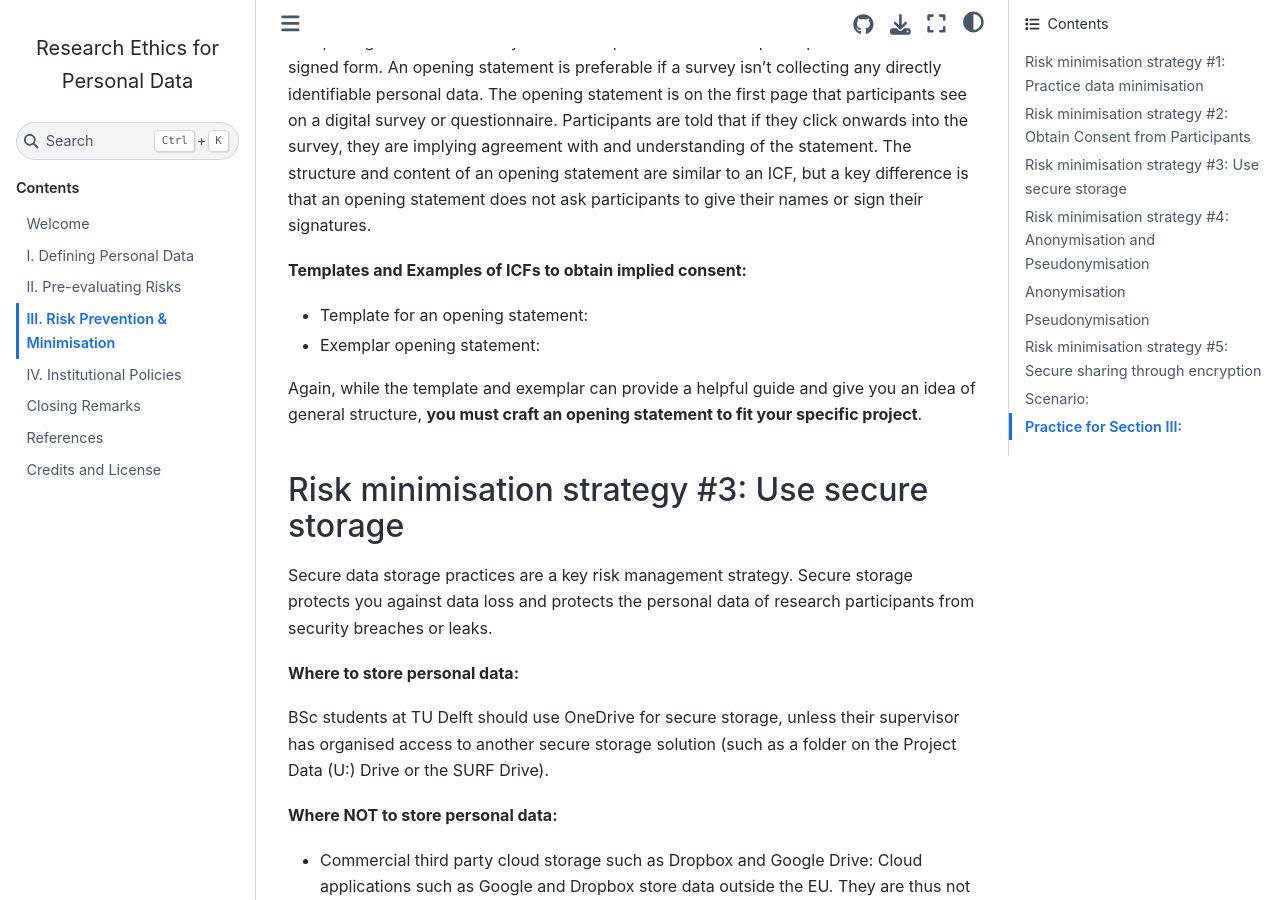
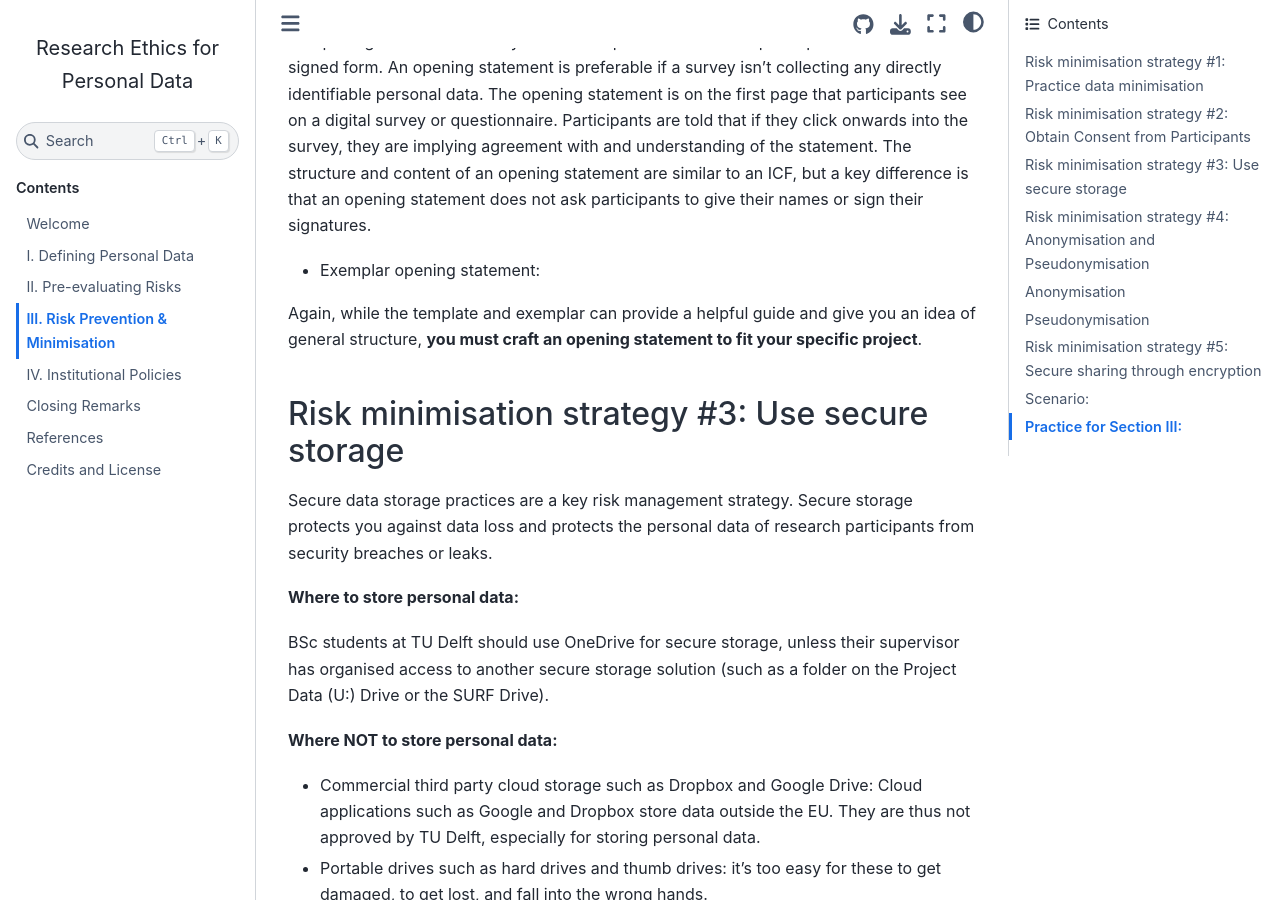
Before and after one commit to tu-delft-library/BSc_Research_Ethics_for_Personal_Data, a Jupyter Book: the page built from book/risk_mitigation.md, in a window 1280 px wide and 900 px high, scrolled down 1752 px. Built offline with Jupyter Book 1.0.4 settings and Sphinx 7.4.7 and the Sphinx Book theme 1.1.4, drawn with Linux system fonts in a browser that asks for light colours; comment, search, counter and statistics services are not loaded.

Commit message:
Update risk_mitigation.md

```diff
--- a/book/risk_mitigation.md
+++ b/book/risk_mitigation.md
@@ -43,10 +43,6 @@ While the template and exemplar of an ICF can provide a helpful guide, you must
 ### Implied Consent via an Opening Statement
 
 An opening statement is a way to obtain implied consent from participants without a signed form. An opening statement is preferable if a survey isn't collecting any directly identifiable personal data. The opening statement is on the first page that participants see on a digital survey or questionnaire. Participants are told that if they click onwards into the survey, they are implying agreement with and understanding of the statement. The structure and content of an opening statement are similar to an ICF, but a key difference is that an opening statement does not ask participants to give their names or sign their signatures.
-
-**Templates and Examples of ICFs to obtain implied consent:**
-
-- Template for an opening statement:
 
 - Exemplar opening statement:
 
```
